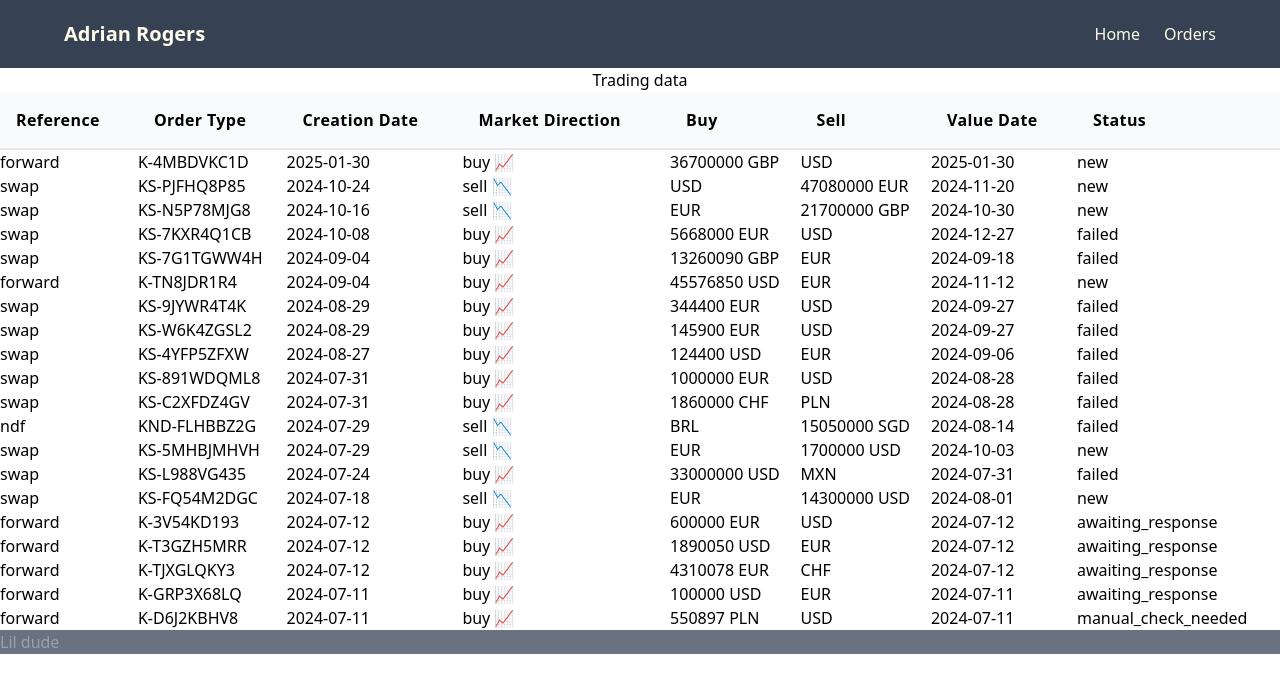
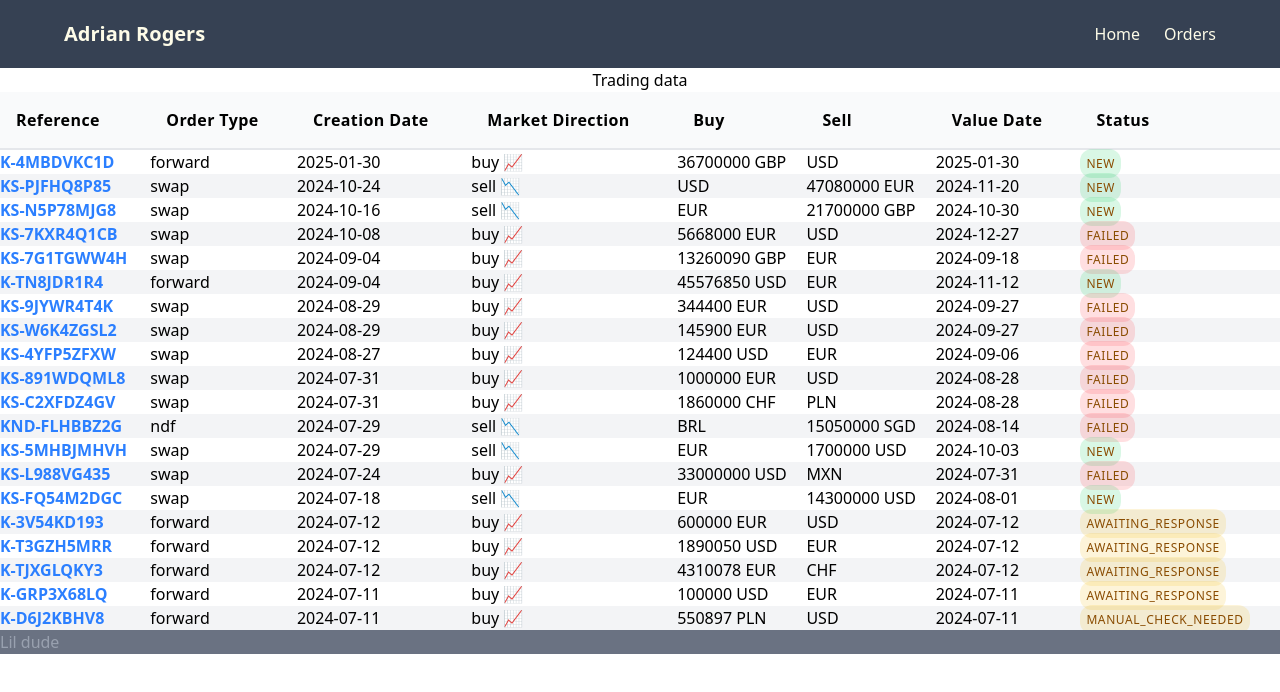
Before and after one commit to adritek/kantox-table, a React (Vite) app: page /orders in a window 1280 px wide. Shown: the top 692 px of the page. Built offline with nearby package versions, Linux system fonts and the light colour scheme.

Commit message:
Add conditional CSS for badges

```diff
--- a/src/components/Table.jsx
+++ b/src/components/Table.jsx
@@ -23,9 +23,13 @@ export default function Table() {
 
   if (data) {
     content = data.map((item) => (
-      <tr key={item.id}>
+      <tr key={item.id} className="even:bg-gray-100 odd:bg-white">
+        <td data-cell="reference">
+          <a href="#" className="font-bold text-blue-500 hover:underline">
+            {item.attributes.reference}
+          </a>
+        </td>
         <td data-cell="order type">{item.attributes['order-type']}</td>
-        <td data-cell="reference">{item.attributes.reference}</td>
         <td data-cell="creation date">{item.attributes['creation-date']}</td>
         <td data-cell="market direction">
           {item.attributes['market-direction']}
@@ -44,8 +48,20 @@ export default function Table() {
         <td data-cell="value date" className="">
           {item.attributes['value-date']}
         </td>
-        <td data-cell="status" className="">
-          {item.attributes.status}
+        <td data-cell="status">
+          <span
+            className={`p-1.5 text-xs font-medium uppercase tracking-wider text-yellow-800 rounded-xl
+            ${item.attributes.status === 'new' ? 'bg-green-500/15' : ''}
+            ${item.attributes.status === 'failed' ? 'bg-red-500/15' : ''}
+            ${
+              item.attributes.status !== 'new' &&
+              item.attributes.status !== 'failed'
+                ? 'bg-yellow-500/15 text-yellow-800'
+                : ''
+            }`}
+          >
+            {item.attributes.status}
+          </span>
         </td>
       </tr>
     ));
```
